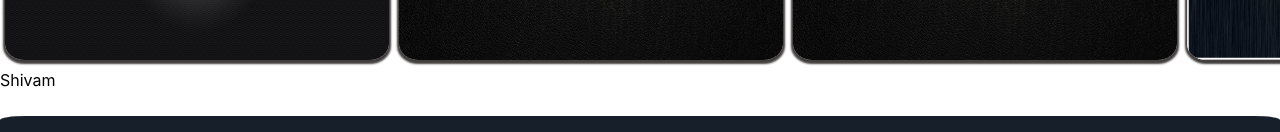
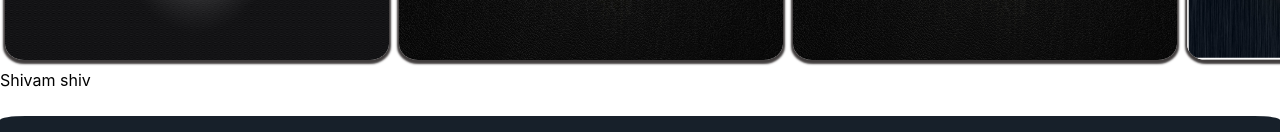
Before and after one commit to shivambhatia604/rrenterprises, a React (Create React App) app: page / in a window 1280 px wide. Shown: the part 866-998 px from the top of the page. Built offline with nearby package versions, Linux system fonts and the light colour scheme.

Commit message:
to shiv11 branch

```diff
--- a/src/App.js
+++ b/src/App.js
@@ -91,7 +91,7 @@ class App extends React.Component {
         </section>
 
         <Brand />
-          <div>Shivam</div>
+          <div>Shivam shiv</div>
         <Footer />
       </div>
     );
```
